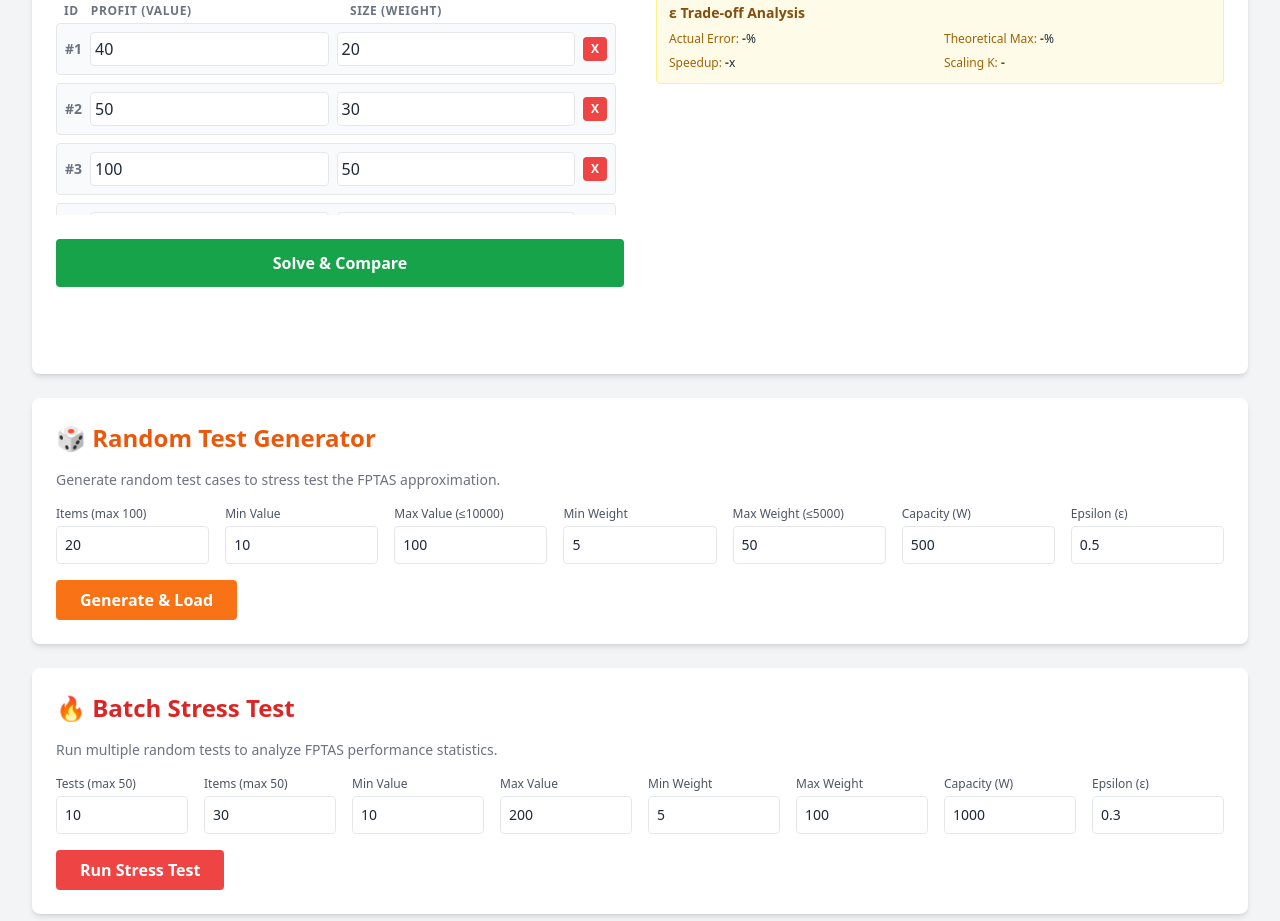
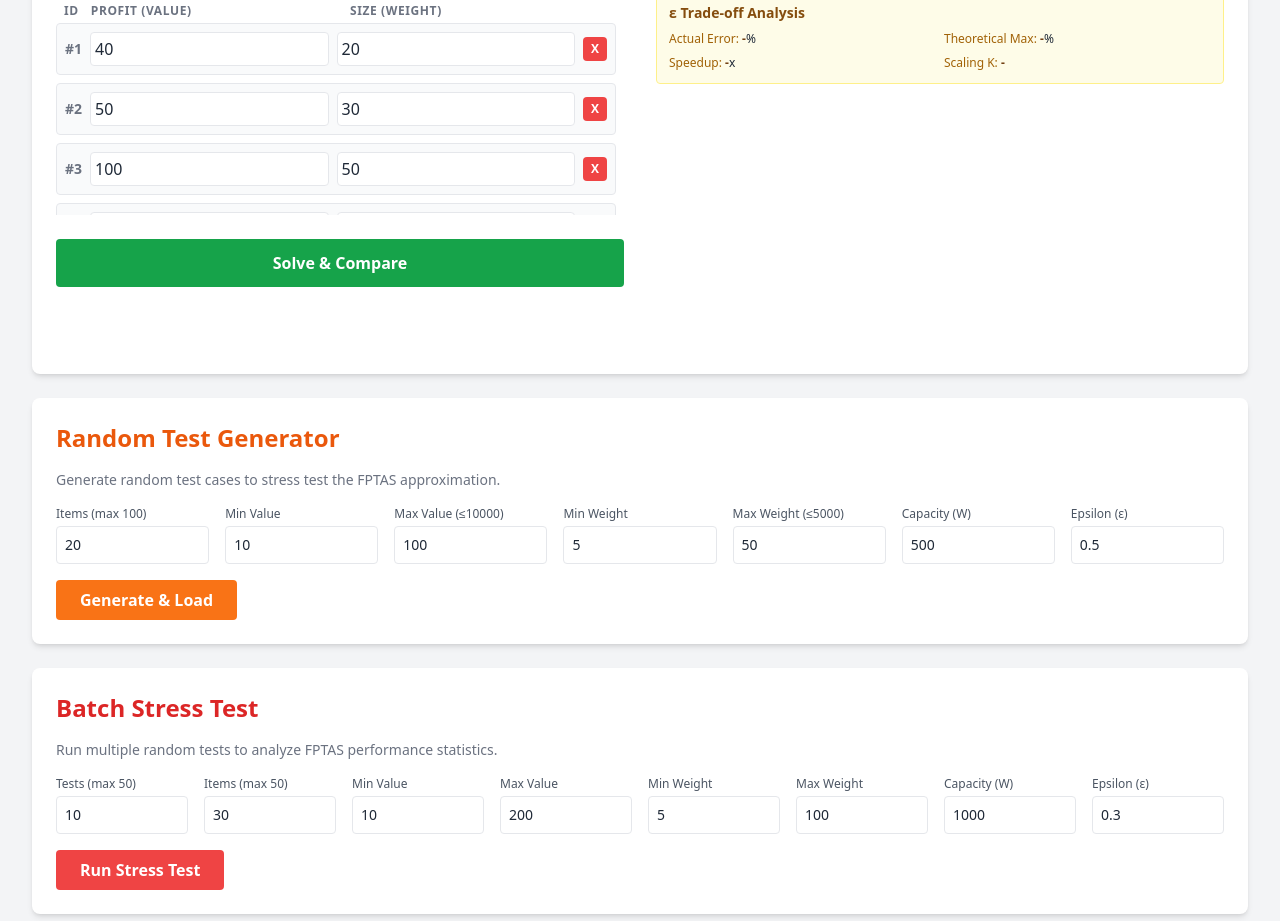
Before and after one commit to Arnav1410/AOA_Term_Paper, a website: page public/max.html in a window 1280 px wide. Shown: the part 268-1189 px from the top of the page. Drawn offline with nearby package versions, Linux system fonts and the light colour scheme; no server answers.

Commit message:
Cleaned ui

```diff
--- a/public/max.html
+++ b/public/max.html
@@ -113,7 +113,7 @@
 
         <!-- Random Test Generator Section -->
         <div class="bg-white p-6 rounded-lg shadow-md">
-            <h2 class="text-2xl font-bold mb-4 text-orange-600">🎲 Random Test Generator</h2>
+            <h2 class="text-2xl font-bold mb-4 text-orange-600">Random Test Generator</h2>
             <p class="text-sm text-gray-500 mb-4">Generate random test cases to stress test the FPTAS approximation.</p>
 
             <div class="grid grid-cols-2 md:grid-cols-4 lg:grid-cols-7 gap-4 mb-4">
@@ -154,7 +154,7 @@
 
         <!-- Batch Stress Test Section -->
         <div class="bg-white p-6 rounded-lg shadow-md">
-            <h2 class="text-2xl font-bold mb-4 text-red-600">🔥 Batch Stress Test</h2>
+            <h2 class="text-2xl font-bold mb-4 text-red-600">Batch Stress Test</h2>
             <p class="text-sm text-gray-500 mb-4">Run multiple random tests to analyze FPTAS performance statistics.</p>
 
             <div class="grid grid-cols-2 md:grid-cols-4 lg:grid-cols-8 gap-4 mb-4">
```
